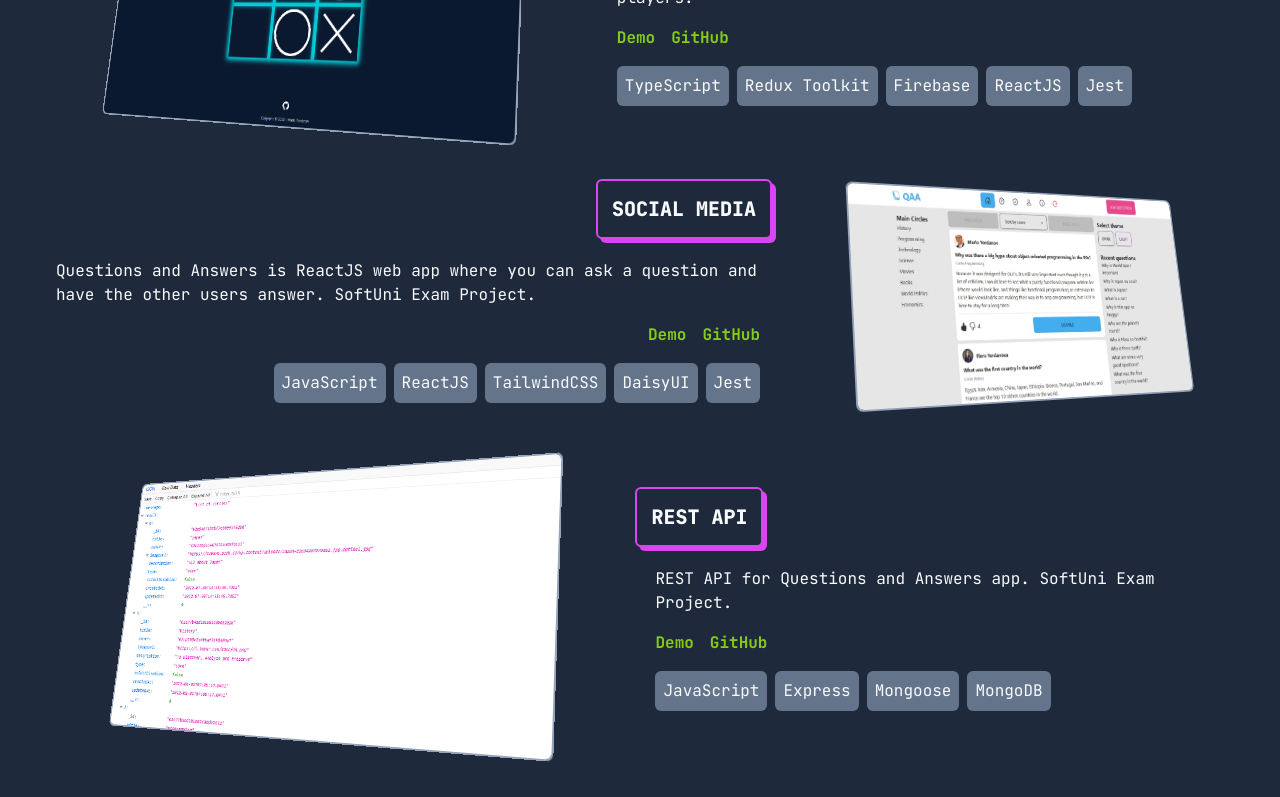
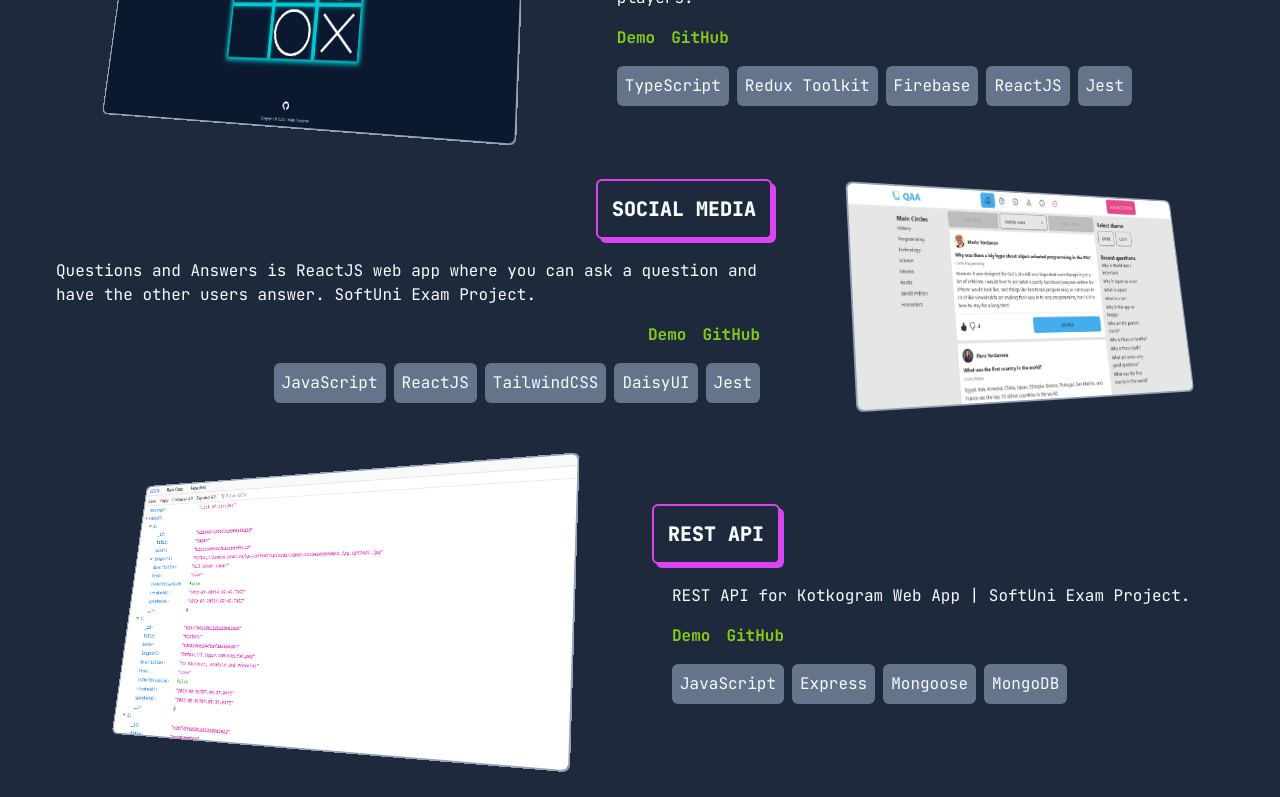
Before and after one commit to mariovyord/portfolio-v3, a Next.js app: page / in a window 1280 px wide. Shown: the part 2000-2797 px from the top of the page. Built offline with nearby package versions, Linux system fonts and the light colour scheme.

Commit message:
change project

```diff
--- a/data/site/projects.ts
+++ b/data/site/projects.ts
@@ -34,10 +34,10 @@ export const projects = [
     {
         title: 'REST API',
         img: '/images/site/api-screenshot.png',
-        description: ' REST API for Questions and Answers app. SoftUni Exam Project.',
+        description: 'REST API for Kotkogram Web App | SoftUni Exam Project.',
         links: {
-            demo: 'https://questions-and-answers-rest.herokuapp.com/api',
-            github: 'https://github.com/mariovyord/questions-and-answers-rest-api'
+            demo: 'https://kotkogram-api.herokuapp.com/api',
+            github: 'https://github.com/mariovyord/kotkogram-api'
         },
         tech: [
             'JavaScript',
```
